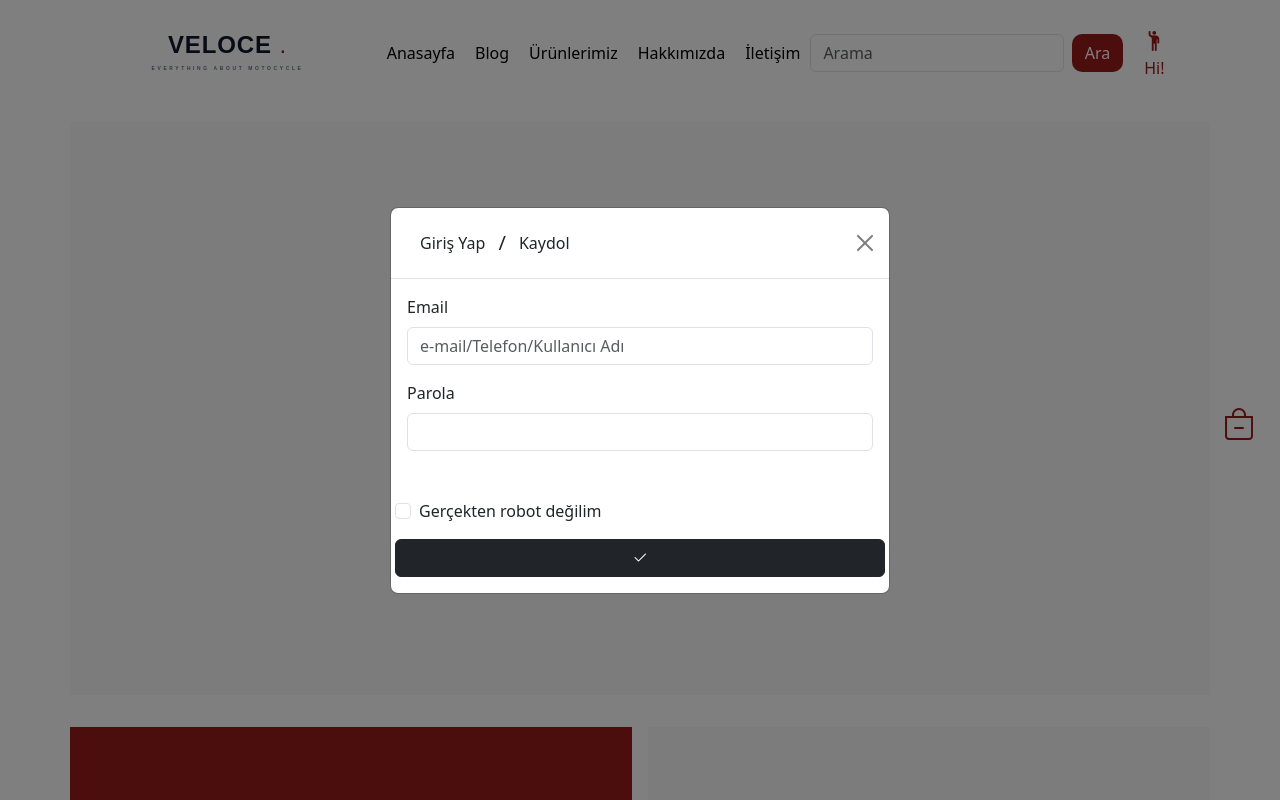
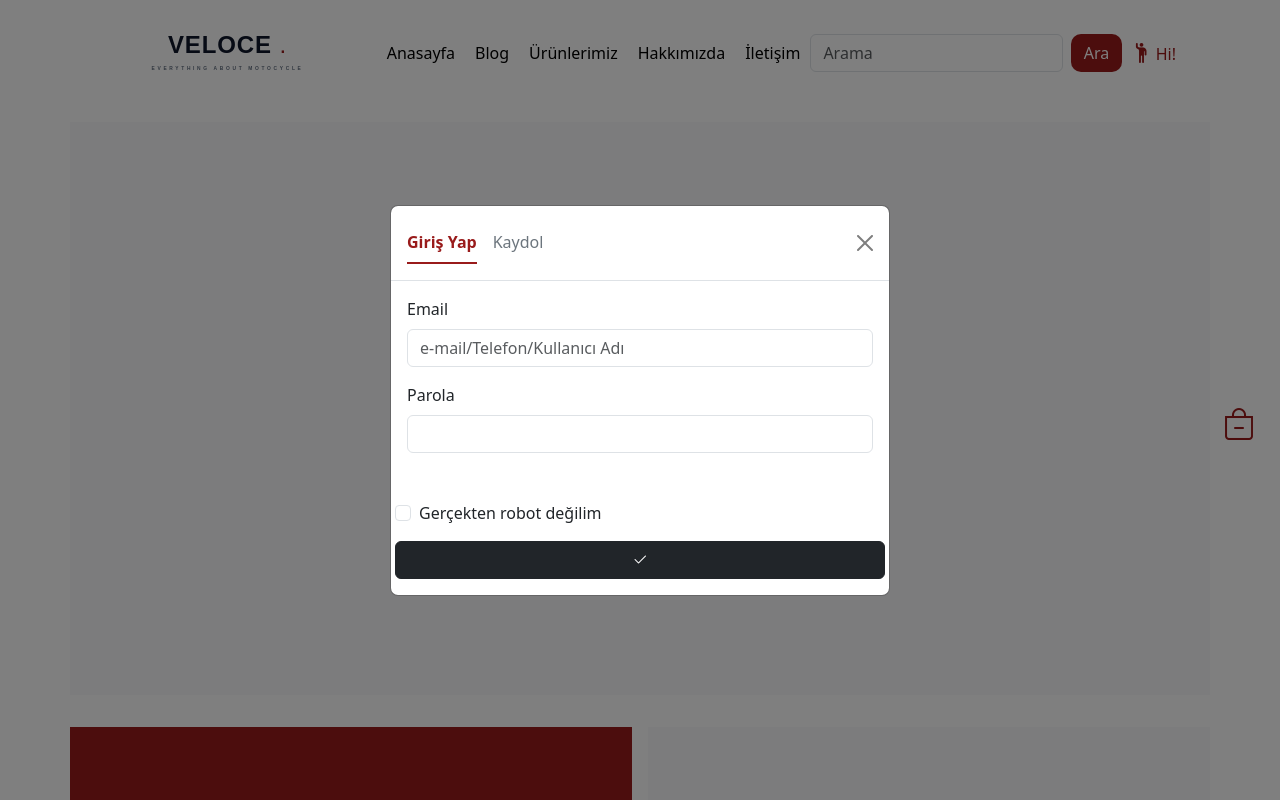
Before and after one commit to berkeozbulut/Veloce, a Vue app in the folder frontend/: page / in a window 1280 px wide. Both pictures are taken after a click on the button "Hi!". Shown: the top 800 px of the page. Built offline with nearby package versions, Linux system fonts and the light colour scheme.

Commit message:
Login/register sekmeleri - token 1 saat ayarlandı - p_disc düzeltmesi - iletişim formu responsive

```diff
--- a/frontend/src/App.vue
+++ b/frontend/src/App.vue
@@ -28,7 +28,7 @@ import { Modal } from 'bootstrap/dist/js/bootstrap.min';
                             <span v-if="isLoggedIn">
                                 <i class="bi bi-person fs-3"></i>
                             </span>
-                            <span v-else>
+                            <span v-else class="text-nowrap">
                                 <i class="bi bi-person-raised-hand fs-5"></i> Hi!
                             </span>
                         </button>
@@ -126,9 +126,15 @@ import { Modal } from 'bootstrap/dist/js/bootstrap.min';
             <div class="modal-content">
                 <div class="login-modal">
                     <div class="modal-header">
-                        <button type="button" class="btn" data-bs-toggle="modal">Giriş Yap</button>
-                        <h1 class="modal-title fs-5">/</h1><button type="button" class="btn" data-bs-toggle="modal"
-                            data-bs-target="#registerModal">Kaydol</button>
+                        <ul class="nav nav-underline auth-tabs">
+                            <li class="nav-item">
+                                <button type="button" class="nav-link active">Giriş Yap</button>
+                            </li>
+                            <li class="nav-item">
+                                <button type="button" class="nav-link" data-bs-toggle="modal"
+                                    data-bs-target="#registerModal">Kaydol</button>
+                            </li>
+                        </ul>
                         <button type="button" id="loginClose" class="btn-close" data-bs-dismiss="modal"
                             aria-label="Close"></button>
                     </div>
@@ -165,10 +171,15 @@ import { Modal } from 'bootstrap/dist/js/bootstrap.min';
             <div class="modal-content">
                 <div class="register-modal">
                     <div class="modal-header">
-                        <button type="button" id="loginlink" class="btn" data-bs-toggle="modal"
-                            data-bs-target="#loginModal">Giriş
-                            Yap</button>
-                        <h1 class="modal-title fs-5">/</h1><button type="button" class="btn">Kaydol</button>
+                        <ul class="nav nav-underline auth-tabs">
+                            <li class="nav-item">
+                                <button type="button" class="nav-link" data-bs-toggle="modal"
+                                    data-bs-target="#loginModal">Giriş Yap</button>
+                            </li>
+                            <li class="nav-item">
+                                <button type="button" class="nav-link active">Kaydol</button>
+                            </li>
+                        </ul>
                         <button type="button" class="btn-close" data-bs-dismiss="modal" aria-label="Close"></button>
                     </div>
                     <div class="modal-body">
--- a/frontend/src/assets/main.css
+++ b/frontend/src/assets/main.css
@@ -9,16 +9,25 @@ body,
 .carousel-inner {
     border-radius: 10px;
 }
-.bg-veloce{
+
+.bg-veloce {
     background-color: #991b1b;
     color: white;
 }
+
 .sepet-icon {
     position: fixed;
     right: 25px;
     top: 50%;
     cursor: pointer;
 }
+
+.nav.auth-tabs {
+    --bs-nav-link-color: #6c757d;
+    --bs-nav-link-hover-color: #991b1b;
+    --bs-nav-underline-link-active-color: #991b1b;
+}
+
 @media (max-width: 991px) {
     .sepet-icon {
         right: 10px;
@@ -28,14 +37,17 @@ body,
         box-shadow: 0 2px 8px rgba(0, 0, 0, 0.15);
     }
 }
-.logo-img{
+
+.logo-img {
     height: 50px;
 }
+
 @media (min-width: 992px) {
-    .logo-img{
+    .logo-img {
         height: 80px;
     }
 }
+
 .navbar-custom {
     background-color: white;
 }
--- a/frontend/src/views/Contact.vue
+++ b/frontend/src/views/Contact.vue
@@ -6,7 +6,7 @@
     <!-- !Content -->
     <div class="content">
       <div class="row">
-        <div class="mb-3 col-6">
+        <div class="mb-3 col-12 col-md-6">
           <!-- !Form -->
           <div class="contact-form">
 
@@ -48,20 +48,10 @@
                     class="bi bi-check2"></i></button>
               </div>
             </form>
-
           </div>
         </div>
 
-
-        <!-- ! Map -->
-        <div class="mb-3 col-6">
-          <!-- <div class="harita">
-            <iframe
-              src="https://www.google.com/maps/embed?pb=!1m17!1m12!1m3!1d3010.288444552699!2d29.025643076368272!3d41.01894497134902!2m3!1f0!2f0!3f0!3m2!1i1024!2i768!4f13.1!3m2!1m1!2zNDHCsDAxJzA4LjIiTiAyOcKwMDEnNDEuNiJF!5e0!3m2!1str!2str!4v1783040630584!5m2!1str!2str"
-              width="100%" height="240" style="border:1px solid black;" allowfullscreen="" loading="lazy"
-              referrerpolicy="strict-origin-when-cross-origin"></iframe>
-
-          </div> -->
+        <div class="mb-3 col-12 col-md-6">
           <!-- !Alerts -->
           <div class="row">
             <!-- !correct -->
--- a/frontend/src/views/Home.vue
+++ b/frontend/src/views/Home.vue
@@ -25,7 +25,7 @@
               <h2 class="display-5">Hesabını Oluştur</h2>
               <p class="lead">Üye ol, siparişlerini tek bir panelden yönet. Toplam harcamanı ve son siparişini özet
                 ekranında gör, kişisel bilgilerini dilediğin zaman güncelle.</p>
-              <button class="btn btn-dark mt-3" data-bs-toggle="modal" data-bs-target="#loginModal">Hemen Üye
+              <button class="btn btn-dark mt-3" data-bs-toggle="modal" data-bs-target="#registerModal">Hemen Üye
                 Ol</button>
             </div>
           </div>
```
Also changed, not shown: 1 other file (tests, documents, lock files or other folders). Lines whose indentation alone changed are shown as unchanged.
